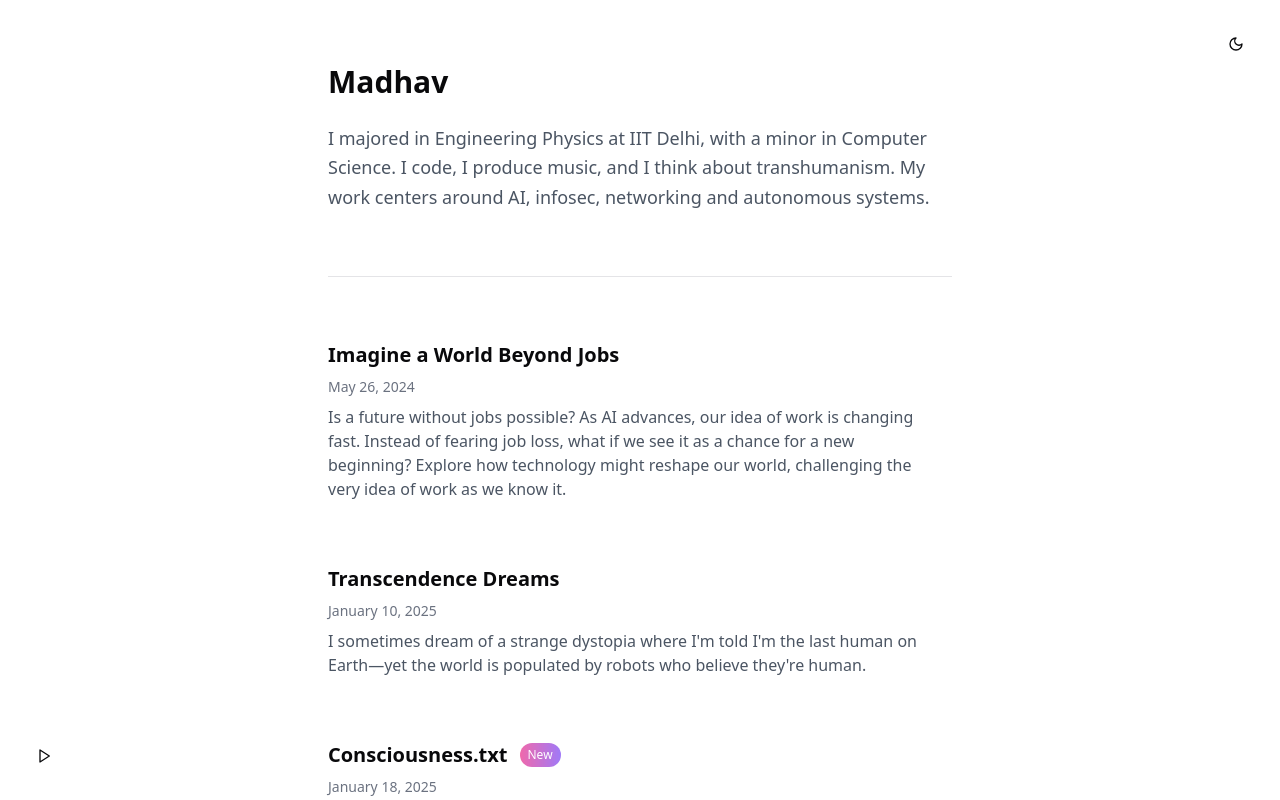
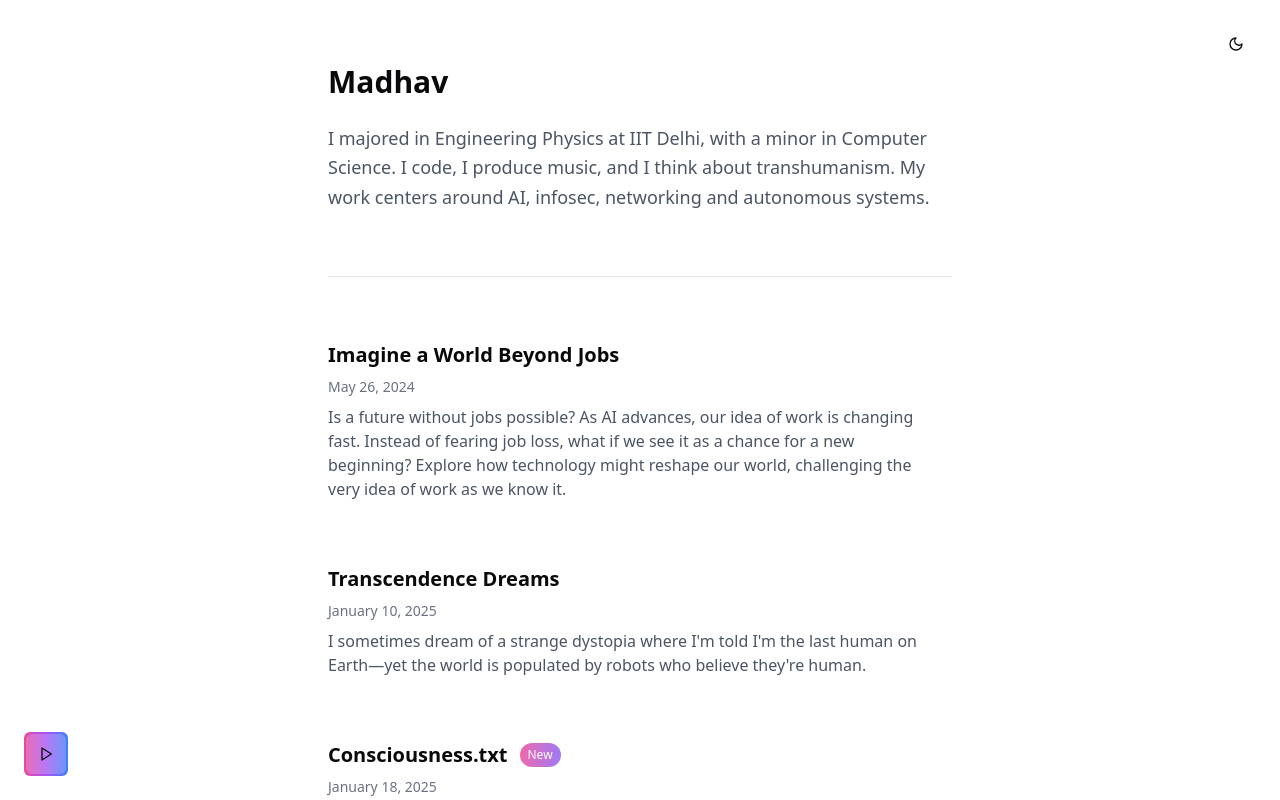
Before and after one commit to knowhere5/knowhere5.github.io, a React (Vite) app: page /#/ in a window 1280 px wide. Shown: the top 800 px of the page. Built offline with nearby package versions, Linux system fonts and the light colour scheme.

Commit message:
Enhance button visibility
Added a gradient border animation to the button for improved visibility during play and pause states. The animation activates when the button is clicked to play music and stops when paused.
[skip gpt_engineer]

```diff
--- a/src/components/AudioPlayer.tsx
+++ b/src/components/AudioPlayer.tsx
@@ -32,15 +32,17 @@ const AudioPlayer = () => {
   };
 
   return (
+    <div className={`fixed bottom-6 left-6 p-[2px] rounded-md ${isPlaying ? 'animate-border-flow' : 'bg-gradient-to-r from-pink-500 via-purple-500 to-blue-500'}`}>
       <Button
         variant="ghost"
         size="icon"
         onClick={togglePlay}
-      className="fixed bottom-6 left-6 bg-background/20 backdrop-blur-sm hover:bg-background/40 transition-all duration-200"
+        className="relative bg-background/20 backdrop-blur-sm hover:bg-background/40 transition-all duration-200"
         title={isPlaying ? "Pause Music" : "Play Music"}
       >
         {isPlaying ? <Pause className="h-5 w-5" /> : <Play className="h-5 w-5" />}
       </Button>
+    </div>
   );
 };
 
--- a/tailwind.config.ts
+++ b/tailwind.config.ts
@@ -20,6 +20,21 @@ export default {
     extend: {
       maxWidth: {
         'prose': '65ch',
+      },
+      keyframes: {
+        "border-flow": {
+          "0%, 100%": {
+            "background-size": "200% 200%",
+            "background-position": "left center",
+          },
+          "50%": {
+            "background-size": "200% 200%",
+            "background-position": "right center",
+          },
+        },
+      },
+      animation: {
+        "border-flow": "border-flow 3s ease infinite",
       },
       colors: {
         border: "hsl(var(--border))",
```
Lines whose indentation alone changed are shown as unchanged.
